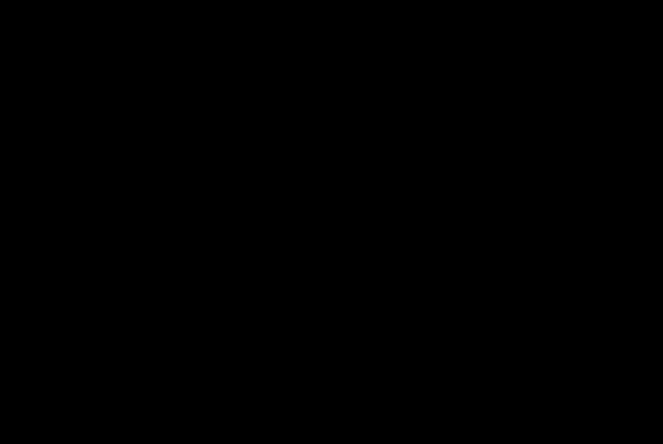
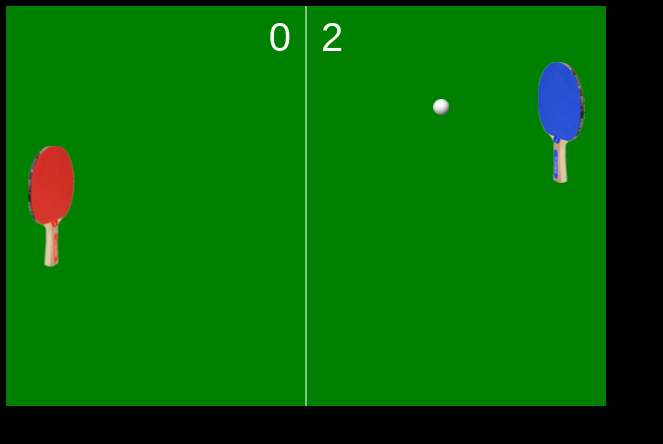
Before and after one commit to bart-proger/pong, a plain HTML site: page index.html in a window 1280 px wide. Shown: the whole page, without its empty margins (0-663 px from the left). Drawn offline with Linux system fonts and the light colour scheme.

Commit message:
сцены, скорость мяча, ..

```diff
--- a/__main__.js
+++ b/__main__.js
@@ -1,4 +1,8 @@
-// MAIN
+
+  ////////////
+ //  MAIN  //
+////////////
+
 
 (function () {
 
@@ -10,34 +14,36 @@
 	//ball.sprite = new Sprite(img, new Rect(0, 0, 16, 16));
 	//ball.collider = new BoxCollider(-8, -8, 16, 16);
 
-	var racketLeft = new Racket("racket-left", 50, height/2);
+	var racketLeft = new Racket("racket-left", 50, height/2, new Point(1, 0));
 	racketLeft.collider.box.y -= racketLeft.collider.box.h / 4;
 	racketLeft.collider.box.w /= 5;
 	racketLeft.collider.box.x = -racketLeft.collider.box.w + 7;
 	racketLeft.sprite = new Sprite(new Rect(19, 0, 47, 121));
 	racketLeft.sprite.position.x += -5;
 
-	var racketRight = new Racket("racket-right", width - 50, height/2);
+	racketLeft.controller = new PlayerController(racketLeft);
+
+	var racketRight = new Racket("racket-right", width - 50, height/2, new Point(-1, 0));
 	racketRight.collider.box.y -= racketRight.collider.box.h / 4;
 	racketRight.collider.box.w /= 5;
 	racketRight.collider.box.x = 0 - 7;
 	racketRight.sprite = new Sprite(new Rect(81, 0, 47, 121));
 	racketRight.sprite.position.x += 5;
 
-	racketLeft.controller = new PlayerController(racketLeft);
 	racketRight.controller = new AiController(racketRight);
 
-	Game.addObject(new GameObject("top", width/2, -10/2, width, 10));
-	Game.addObject(new GameObject("bottom", width/2, height + 10/2, width, 10));
-	Game.addObject(new GameObject("left", -10/2, height/2, 10, height));
-	Game.addObject(new GameObject("right", width + 10/2, height/2, 10, height));
+	var scenePlay = new GameScene("scene-play");
+	scenePlay.addObject(new GameObject("bottom", width/2, height + 10/2, width, 10));
+	scenePlay.addObject(new GameObject("left", -10/2, height/2, 10, height));
+	scenePlay.addObject(new GameObject("top", width/2, -10/2, width, 10));
+	scenePlay.addObject(new GameObject("right", width + 10/2, height/2, 10, height));
+	scenePlay.addObject(racketLeft);
+	scenePlay.addObject(racketRight);
+	scenePlay.addObject(ball);
+	scenePlay.addObject(new Score());
 
-	Game.addObject(racketLeft);
-	Game.addObject(racketRight);
-	Game.addObject(ball);
+	Game.addScene(scenePlay);
 
-	Game.addObject(new Score());
-
-	Game.start();
+	Game.start("scene-play");
 
 })();
--- a/engine/game.js
+++ b/engine/game.js
@@ -1,28 +1,38 @@
-//----------
-//	Game
-//----------
+
+  ////////////
+ //  Game  //
+////////////
+
 
 var Game = new function() {
 
 	this.isDebug = false;
 	this.objects = [];
 
-	var states = [];
-	var currentState = null;
+	var scenes = [];
+	var currentScene = null;
 
-	this.getState = function(name) {
-		return (states.find(function(s) {
+	this.getCurrentScene = function() {
+		return currentScene;
+	};
+	this.addScene = function(gameScene) {
+		if (gameScene instanceof GameScene && !scenes.includes(gameScene)) {
+			scenes.push(gameScene);
+		}
+	};
+	this.getScene = function(name) {
+		return (scenes.find(function(s) {
 			return s.name === name;
 		}));
 	};
-	this.gotoState = function(name) {
-		if (currentState && currentState.onExit) currentState.onExit();
-		currentState = this.getState(name);
-		if (currentState && currentState.onEnter) currentState.onEnter();
+	this.gotoScene = function(name) {
+		if (currentScene && currentScene.onExit) currentScene.onExit();
+		currentScene = this.getScene(name);
+		if (currentScene && currentScene.onEnter) currentScene.onEnter();
 	};
-	this.addObject = function(object) {
-		if (object instanceof GameObject) {
-			this.objects.push(object);
+	this.addObject = function(gameObject) {
+		if (gameObject instanceof GameObject && !this.objects.includes(gameObject)) {
+			this.objects.push(gameObject);
 		}
 	};
 	this.getObject = function(name) {
@@ -30,16 +40,17 @@ var Game = new function() {
 			return o.name === name;
 		}));
 	};
-	this.start = function() {
+	this.start = function(sceneName) {
+		this.gotoScene(sceneName);
 		var frame = function(dt) {
-			if (currentState) {
-				currentState.update();
-//TODO: перенести в нужный state
+			if (currentScene) {
+				currentScene.update();
+//TODO: перенести в нужный scene
 				Graphics.clear();
 				Graphics.color('green');
 				Graphics.fillRect(0, 0, width, height);
 //---
-				currentState.draw();
+				currentScene.draw();
 			}
 		};
 		setInterval(frame, 16);
--- a/engine/game_object.js
+++ b/engine/game_object.js
@@ -4,12 +4,13 @@
 
 function GameObject(name, x, y, w, h) {
 
-	this.name = name ? name : "unnamed-" + Math.floor(random(0, 1000));
-	this.position = new Point(x, y);
+	this.position = x && y ? new Point(x, y) : null;
+	this.sprite = null;
+	this.collider = w && h ? new BoxCollider(this, -w/2, -h/2, w, h) : null;
+	this.controller = null;
 
-	this.sprite = null;
-	this.collider = new BoxCollider(this, -w/2, -h/2, w, h);
-	this.controller = null;
+	this.name = name || "unnamed-" + Utils.hash(this);
+
 };
 
 //GameObject.prototype.onUpdate = function() {};
@@ -20,18 +21,26 @@ function GameObject(name, x, y, w, h) {
 //GameObject.prototype.onShowDbgInfo = function() {};
 
 GameObject.prototype.showDbgInfo = function() {
-	color("white");
-	font("12px Arial");
+	Graphics.color("white");
+	Graphics.font("12px Arial");
 	if (this.sprite) {
 		var sw = this.sprite.textureRect.w * this.sprite.scale.x,
 			sh = this.sprite.textureRect.h * this.sprite.scale.y;
-		drawRect(this.sprite.position.x + this.position.x - sw/2, this.sprite.position.y + this.position.y - sh/2, this.sprite.textureRect.w * this.sprite.scale.x, this.sprite.textureRect.h * this.sprite.scale.y);
+			Graphics.drawRect(this.sprite.position.x + this.position.x - sw/2, this.sprite.position.y + this.position.y - sh/2, this.sprite.textureRect.w * this.sprite.scale.x, this.sprite.textureRect.h * this.sprite.scale.y);
 	}
-	drawRect(this.collider.box.x + this.position.x, this.collider.box.y + this.position.y, this.collider.box.w, this.collider.box.h);
-	drawText(this.toString(), this.collider.box.x + this.position.x, this.collider.box.y + this.position.y - 3);
-	drawCircle(this.position.x, this.position.y, 3);
+	if (!this.position || !this.collider)
+		return;
+	if (this.collider.contacts.length > 0)
+		Graphics.color("red");
+	else
+		Graphics.color("white");
+	Graphics.drawRect(this.collider.box.x + this.position.x, this.collider.box.y + this.position.y, this.collider.box.w, this.collider.box.h);
+	Graphics.drawText(this.toString(), this.collider.box.x + this.position.x, this.collider.box.y + this.position.y - 3);
+	Graphics.drawCircle(this.position.x, this.position.y, 3);
 
 };
 GameObject.prototype.toString = function() {
+	if (!this.position)
+		return this.name;
 	return this.name + " (" + this.position.x + ", " + this.position.y + ")";
 };
--- a/engine/game_state.js
+++ b/engine/game_scene.js
@@ -1,33 +1,40 @@
 
-// GameState
+  /////////////////
+ //  GameScene  //
+/////////////////
 
-function GameState(name) {
+
+function GameScene(name) {
+
     this.name = name;
+    this.objects = [];
 
-    this.objects = [];
 };
 
-//GameState.prototype.onEnter = function() {}
-//GameState.prototype.onExit = function() {}
+//GameScene.prototype.onEnter = function() {}
+//GameScene.prototype.onExit = function() {}
 
-GameState.prototype.addObject = function(gameObject) {
-    if (gameObject instanceof GameObject) {
+GameScene.prototype.addObject = function(gameObject) {
+    if (gameObject instanceof GameObject && !this.objects.includes(gameObject)) {
         this.objects.push(gameObject);
     }
 };
-GameState.prototype.getObject = function(name) {
+GameScene.prototype.getObject = function(name) {
     return (this.objects.find(function(o) {
         return o.name === name;
     }));
 };
-GameState.prototype.checkCollisions = function() {
+//TODO: вынести определение столкновений
+
+GameScene.prototype.checkCollisions = function() {
     for (var i = 0; i < this.objects.length-1; i++) {
         for (var j = i+1; j < this.objects.length; j++) {
             var a = this.objects[i],
                 b = this.objects[j];
             if (a.collider && b.collider) {
+                var contacted = a.collider.contacts.includes(b);
                 if (a.collider.intersect(b.collider)) {
-                    if (!a.collider.contacts.includes(b)) {
+                    if (!contacted) {
                         a.collider.contacts.push(b);
                         b.collider.contacts.push(a);
                         if (a.onCollisionEnter) a.onCollisionEnter(b);
@@ -36,7 +43,7 @@ GameState.prototype.checkCollisions = function() {
                     if (a.onCollision) a.onCollision(b);
                     if (b.onCollision) b.onCollision(a);
                 }
-                else {
+                else if (contacted) {
                     a.collider.contacts.remove(b);
                     b.collider.contacts.remove(a);
                     if (a.onCollisionExit) a.onCollisionExit(b);
@@ -46,7 +53,8 @@ GameState.prototype.checkCollisions = function() {
         }
     }
 };
-GameState.prototype.update = function() {
+
+GameScene.prototype.update = function() {
     this.objects.forEach(function(o) {
         if (o.controller) o.controller.onUpdate();
     });
@@ -55,17 +63,18 @@ GameState.prototype.update = function() {
         if (o.onUpdate) o.onUpdate();
     });
 };
-GameState.prototype.draw = function() {
+GameScene.prototype.draw = function() {
     this.objects.forEach(function(o) {
         if (o.sprite) {
             var sw = o.sprite.textureRect.w * o.sprite.scale.x,
                 sh = o.sprite.textureRect.h * o.sprite.scale.y;
             Graphics.drawSprite(o.sprite.textureRect,
-                                o.position.x + o.sprite.position.x - sw/2, o.position.y + o.sprite.position.y - sh/2,
+                                o.position.x + o.sprite.position.x - sw/2,
+                                o.position.y + o.sprite.position.y - sh/2,
                                 sw, sh);
         }
         if (o.onDraw) o.onDraw();
-        if (this.isDebug) {
+        if (Game.isDebug) {
             o.showDbgInfo();
             if (o.onShowDbgInfo) o.onShowDbgInfo();
         }
--- a/engine/geometry.js
+++ b/engine/geometry.js
@@ -21,6 +21,11 @@ var Point = function(x, y) {
 			this.y = y;
 		}
 	}
+};
+Point.prototype.set = function(point) {
+	this.x += point.x;
+	this.y += point.y;
+	return this;
 };
 Point.prototype.add = function(point) {
 	this.x += point.x;
@@ -48,6 +53,11 @@ Point.prototype.length = function() {
 Point.prototype.distanceTo = function(a) {
 	return Math.sqrt((a.x-this.x)*(a.x-this.x) + (a.y-this.y)*(a.y-this.y));
 };
+Point.prototype.normalize = function() {
+	return this.div(this.length());
+};
+
+
 
 //	Size
 //-----------------------------------
--- a/engine/input.js
+++ b/engine/input.js
@@ -14,10 +14,10 @@ var Input = new function(){
 		return keys[key] && (keys[key] === "up");
 	};
 
-		document.addEventListener("keydown", function(e) {
+	window.addEventListener("keydown", function(e) {
 		keys[e.code] = "down";
 	});
-		document.addEventListener("keyup", function(e) {
+	window.addEventListener("keyup", function(e) {
 		keys[e.code] = "up";
 	});
 };
--- a/engine/physics/box_collider.js
+++ b/engine/physics/box_collider.js
@@ -2,7 +2,7 @@
 
 
 function BoxCollider(owner, x, y, w, h) {
-	Collider.call(this, [owner]);
+	Collider.call(this, owner);
 
 	this.owner = owner;
 	this.box = new Rect(x, y, w, h);
--- a/engine/utils.js
+++ b/engine/utils.js
@@ -1,9 +1,31 @@
-//---------
-//	Utils
-//---------
 
-function random(min, max) {
+  /////////////
+ //  Utils  //
+/////////////
+
+var Utils = new function() {
+
+	this.hash = function(obj) {
+		var hash = 0;
+		var str = String(obj);
+		if (str.length === 0) return hash;
+		for (i = 0; i < str.length; i++) {
+			char = str.charCodeAt(i);
+			hash = ((hash << 5) - hash) + char;
+			hash = hash & hash; // Convert to 32bit integer
+		}
+		return hash;
+	};
+};
+
+Math.randomRange = function(min, max) {
 	return Math.random() * (max - min) + min;
+};
+Math.randomBool = function() {
+	return Math.random() < 0.5;
+};
+Math.randomSign = function() {
+	return Math.random < 0.5 ? -1 : 1;
 };
 
 Array.prototype.remove = function(element) {
--- a/game/ai_controller.js
+++ b/game/ai_controller.js
@@ -3,24 +3,22 @@
 
 
 function AiController(owner) {
-
-	Controller.apply(this, arguments);
+	Controller.call(this, owner);
 
 };
-
 AiController.prototype = Object.create(Controller.prototype);
 AiController.prototype.constructor = AiController;
 
 AiController.prototype.onUpdate = function() {
-    var ball = Game.getObject("ball");
-	if (this.owner.position.y < ball.position.y) {
-		this.owner.position.y += 10;
+    var ball = Game.getCurrentScene().getObject("ball");
+	if (this.owner.position.y-20 < ball.position.y) {
+		this.owner.position.y += 4;
 	}
-	else if (this.owner.position.y > ball.position.y){
-		this.owner.position.y -= 10;
+	if (this.owner.position.y-20 > ball.position.y){
+		this.owner.position.y -= 4;
     }
-    else if (this === ball.pitcher) {
-
+    if (this.owner === ball.pitcher) {
+		ball.pitcher = null;
     }
 	//console.log(this.owner.bbox.x + " " + this.owner.bbox.y);
 };
--- a/game/ball.js
+++ b/game/ball.js
@@ -2,16 +2,17 @@
 // Ball
 
 function Ball(x, y) {
-	GameObject.call(this);
+	GameObject.call(this, "ball");
 
-	this.name = "ball";
 	this.position = new Point(x, y);
 
 	this.sprite = new Sprite(new Rect(0, 0, 16, 16));
 	this.collider = new BoxCollider(this, -8, -8, 16, 16);
 
-	this.speed = 5;
-	this.direction = new Point(1, 1);
+	this.minSpeed = 7;
+	this.maxSpeed = 14;
+	this.speed = 1;
+	this.direction = (new Point(1, 0.7)).normalize();
 	this.pitcher = null;
 
 };
@@ -24,34 +25,37 @@ Ball.prototype.constructor = Ball;
 Ball.prototype.onUpdate = function() {
 	if (this.pitcher) {
 		this.position = new Point(this.pitcher.position.x, this.pitcher.position.y - 20);
-		if (Input.isKeyDown("Space")) {
-			this.pitcher = null;
-		}
 	}
-	else
+	else {
+		this.speed = Math.max(this.minSpeed, this.speed-0.2);
 		this.position.add(new Point(this.direction.x * this.speed, this.direction.y * this.speed));
+	}
 };
 
 Ball.prototype.onCollisionEnter = function(object) {
 	switch (object.name) {
+		case "racket-left":
+		case "racket-right":
+			this.direction.x *= -1;
+			this.speed = this.maxSpeed;
+			break;
 		case "top":
 		case "bottom":
 			this.direction.y *= -1;
 			break;
-		case "racket-left":
-		case "racket-right":
-			if (!this.pitcher)
-				this.direction.x *= -1;
-			break;
 		case "left":
-			this.pitcher = Game.getObject("racket-right");
-			this.pitcher.score++;
-			this.direction.x = -1;
+			this.pitcher = Game.getCurrentScene().getObject("racket-right");
+			this.onGoal();
 			break;
 		case "right":
-			this.pitcher = Game.getObject("racket-left");
-			this.pitcher.score++;
-			this.direction.x = 1;
+			this.pitcher = Game.getCurrentScene().getObject("racket-left");
+			this.onGoal();
 			break;
 	}
 };
+
+Ball.prototype.onGoal = function() {
+	this.direction.x *= -1;
+	this.direction.y *= Math.randomSign();
+	this.pitcher.score++;
+};
--- a/game/player_controller.js
+++ b/game/player_controller.js
@@ -13,10 +13,13 @@ PlayerController.prototype.constructor = PlayerController;
 
 PlayerController.prototype.onUpdate = function() {
 	if (Input.isKeyDown("ArrowDown")) {
-		this.owner.position.y += 10;
+		this.owner.position.y += 5;
 	}
 	if (Input.isKeyDown("ArrowUp")){
-		this.owner.position.y += -10;
+		this.owner.position.y += -5;
 	}
-	//console.log(this.owner.bbox.x + " " + this.owner.bbox.y);
+	var ball = Game.getCurrentScene().getObject("ball");
+	if (this.owner === ball.pitcher && Input.isKeyDown("Space")) {
+		ball.pitcher = null;
+	}
 };
--- a/game/racket.js
+++ b/game/racket.js
@@ -1,7 +1,7 @@
 
 // Racket
 
-function Racket(name, x, y) {
+function Racket(name, x, y, lookTo) {
 
 	GameObject.apply(this, null);
 	this.name = name;
@@ -11,6 +11,7 @@ function Racket(name, x, y) {
 	this.collider = new BoxCollider(this, -48/2, -78/2, 48, 78);
 
 	this.score = 0;
+	this.lookTo = lookTo;
 
 };
 
@@ -30,7 +31,3 @@ Racket.prototype.onCollision = function(object) {
 			break;
 	}
 };
-
-
-
-//TODO: вывод счета и разделительной линии
--- a/game/score.js
+++ b/game/score.js
@@ -1,7 +1,7 @@
 // Score
 
 var Score = function() {
-	GameObject.call(this);
+	GameObject.call(this, "score");
 
 };
 Score.prototype = Object.create(GameObject.prototype);
@@ -11,8 +11,8 @@ Score.prototype.onDraw = function() {
 	Graphics.color("white");
 	Graphics.font("40px Arial");
 
-	Graphics.drawText("" + Game.getObject("racket-left").score, width / 2 - 15, 45, "right");
-	Graphics.drawText("" + Game.getObject("racket-right").score, width / 2 + 15, 45, "left");
+	Graphics.drawText("" + Game.getCurrentScene().getObject("racket-left").score, width / 2 - 15, 45, "right");
+	Graphics.drawText("" + Game.getCurrentScene().getObject("racket-right").score, width / 2 + 15, 45, "left");
 	//drawText(":", width / 2, 45, "center");
 
 	Graphics.drawLine(width / 2, 0, width / 2, height);
--- a/index.html
+++ b/index.html
@@ -17,13 +17,14 @@
 		}
 
 		canvas {
-			margin: 2px;
+			margin: 5px;
 			border: 0;
 		}
 	</style>
 </head>
 
 <body>
+	<script>'use strict';</script>
 	<script src="engine/common/interfaces.js"></script>
 	<script src="engine/graphics.js"></script>
 	<script src="engine/graphics/sprite.js"></script>
@@ -34,6 +35,7 @@
 	<script src="engine/game.js"></script>
 	<script src="engine/input.js"></script>
 	<script src="engine/controller.js"></script>
+	<script src="engine/game_scene.js"></script>
 
 	<script src="engine/physics/collider.js"></script>
 	<script src="engine/physics/box_collider.js"></script>
```
Lines whose indentation alone changed are shown as unchanged.
